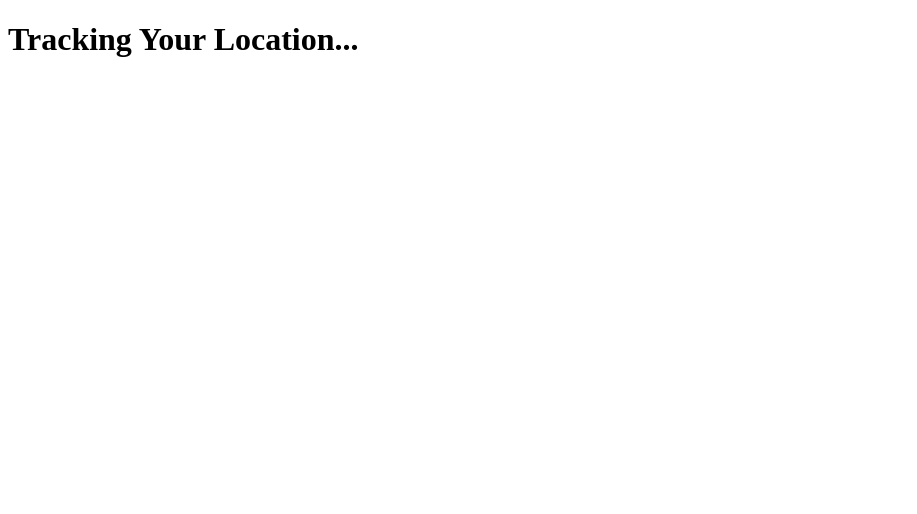
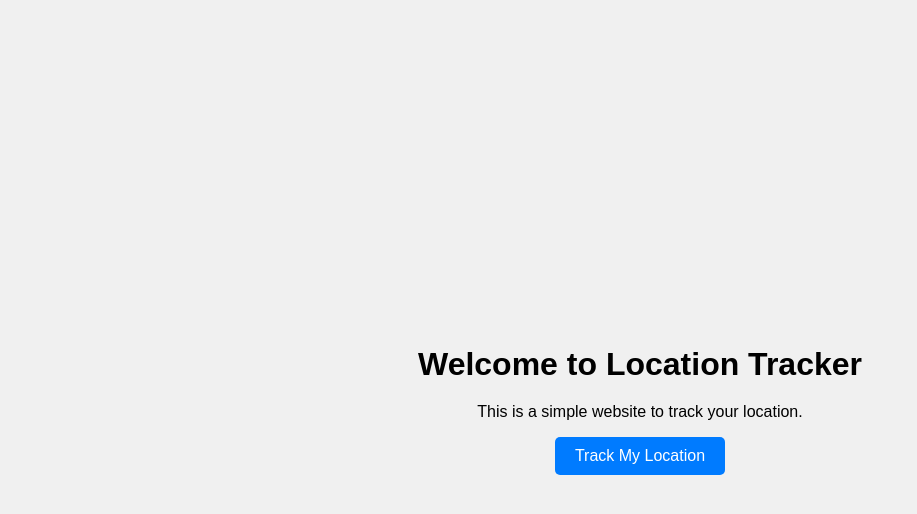
Before and after one commit to Pranesh04092003/location, a website: page public/index.html in a window 1280 px wide. Shown: the whole page, without its empty margins (0-917 px from the left). Drawn offline with Linux system fonts and the light colour scheme.

Commit message:
index.html

```diff
--- a/public/index.html
+++ b/public/index.html
@@ -2,10 +2,50 @@
 <html>
 <head>
     <title>Location Tracker</title>
+    <style>
+        body {
+            font-family: Arial, sans-serif;
+            margin: 0;
+            padding: 0;
+            display: flex;
+            justify-content: center;
+            align-items: center;
+            height: 100vh;
+            background-color: #f0f0f0;
+        }
+
+        .container {
+            text-align: center;
+        }
+
+        h1 {
+            margin-bottom: 20px;
+        }
+
+        button {
+            padding: 10px 20px;
+            font-size: 16px;
+            background-color: #007bff;
+            color: #fff;
+            border: none;
+            border-radius: 5px;
+            cursor: pointer;
+        }
+
+        button:hover {
+            background-color: #0056b3;
+        }
+    </style>
 </head>
 <body>
-    <h1>Tracking Your Location...</h1>
+    <div class="container">
+        <h1>Welcome to Location Tracker</h1>
+        <p>This is a simple website to track your location.</p>
+        <button id="trackButton">Track My Location</button>
+    </div>
+
     <script>
+        document.getElementById('trackButton').addEventListener('click', () => {
             if (navigator.geolocation) {
                 navigator.geolocation.getCurrentPosition(position => {
                     const location = {
@@ -34,6 +74,7 @@
             } else {
                 console.error('Geolocation is not supported by this browser.');
             }
+        });
     </script>
 </body>
 </html>
```
Lines whose indentation alone changed are shown as unchanged.
